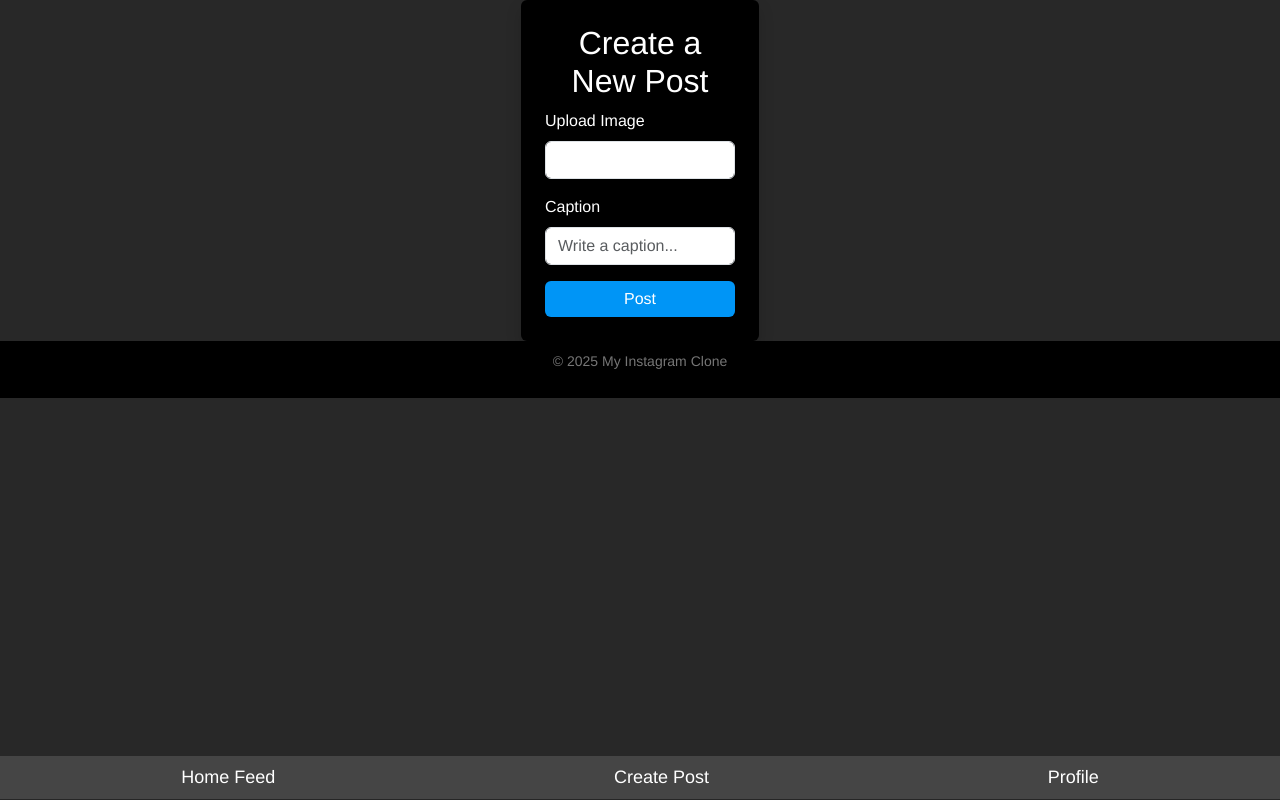
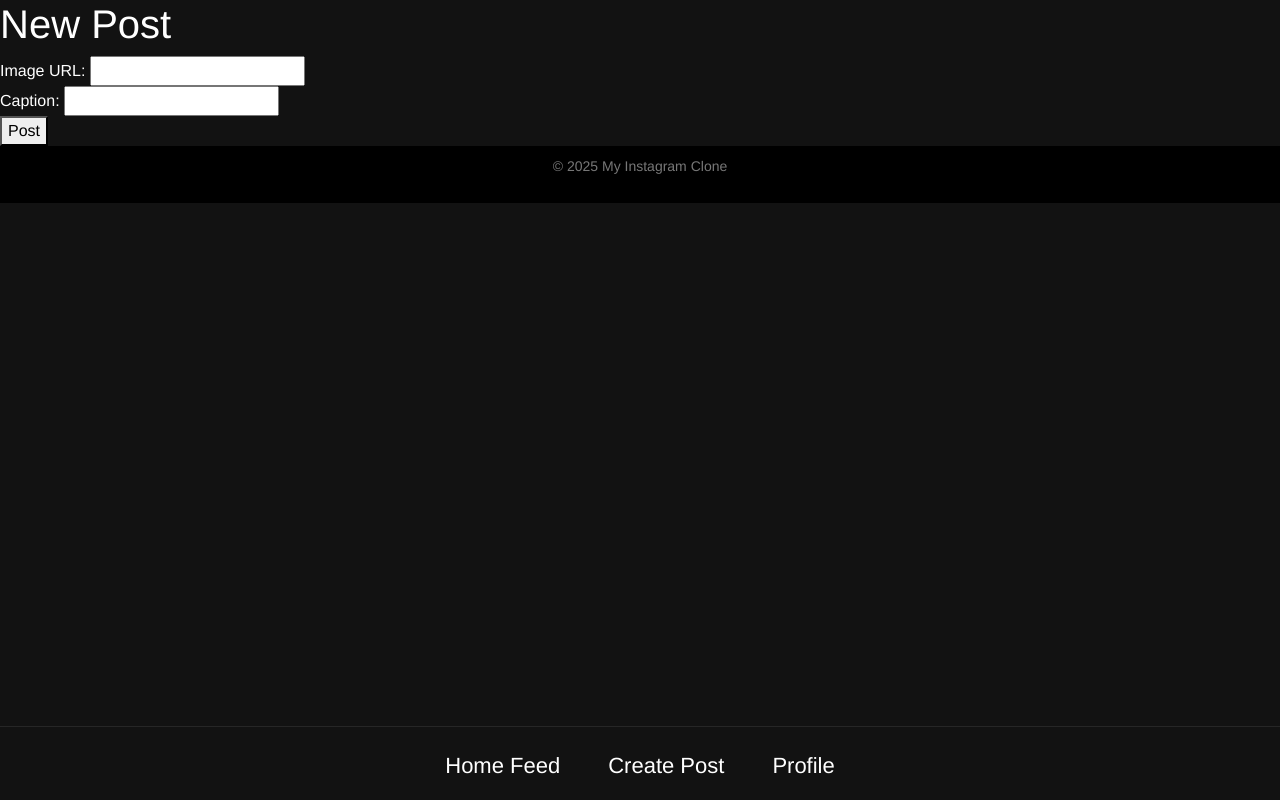
Before and after one commit to alejandroajuarez/instagram-frontend, a React (Vite) app: page /posts/new in a window 1280 px wide. Built offline with nearby package versions, Linux system fonts and the light colour scheme.

Commit message:
fixed navbar, fixed usernames not showing up on posts, added CSS for navbar

```diff
--- a/src/Header.jsx
+++ b/src/Header.jsx
@@ -1,19 +1,27 @@
-import { Nav } from "react-bootstrap";
-import { Link } from "react-router-dom";
-
 export function Header() {
   return (
-    <nav className="navbar fixed-bottom navbar-dark bg-black">
-      <div className="container-fluid d-flex justify-content-around">
-        <Nav.Link as={Link} to="/" className="nav-icon">
-          Home Feed
-        </Nav.Link>
-        <Nav.Link as={Link} to="/posts/new" className="nav-icon">
-          Create Post
-        </Nav.Link>
-        <Nav.Link as={Link} to="/login" className="nav-icon">
-          Profile
-        </Nav.Link>
+    <nav className="navbar navbar-expand fixed-bottom navbar-dark bg-black">
+      <div className="container">
+        <ul className="navbar-nav mx-auto">
+          <li className="nav-item px-3">
+            <a className="nav-link active" aria-current="page" href="/">
+              <i className="bi bi-house-door"></i>
+              <div>Home Feed</div>
+            </a>
+          </li>
+          <li className="nav-item px-3">
+            <a className="nav-link" href="/posts/new">
+              <i className="bi bi-plus-square"></i>
+              <div>Create Post</div>
+            </a>
+          </li>
+          <li className="nav-item px-3">
+            <a className="nav-link" href="/users">
+              <i className="bi bi-person"></i>
+              <div>Profile</div>
+            </a>
+          </li>
+        </ul>
       </div>
     </nav>
   );
--- a/src/PostsIndex.jsx
+++ b/src/PostsIndex.jsx
@@ -1,8 +1,27 @@
 export function PostsIndex({ posts }) {
   console.log(posts);
+  const uniqueUsers = [...new Set(posts.map(post => post.user))];
 
   return (
     <div id="posts-index" className="d-flex flex-column align-items-center">
+    <div className="stories-container w-100 mb-4 px-2" style={{ maxWidth: "500px" }}>
+      <div className="d-flex overflow-auto py-3 hide-scrollbar">
+        {uniqueUsers.map((user, index) => (
+          <div key={index} className="story-item me-3 d-flex flex-column align-items-center">
+            <div className="story-circle">
+              <div className="story-border">
+                <div className="story-image d-flex justify-content-center align-items-center bg-light text-dark">
+                  {user ? user.charAt(0).toUpperCase() : "???"}
+                </div>
+              </div>
+            </div>
+            <span className="story-username small mt-1">{user || "User"}</span>
+          </div>
+        ))}
+      </div>
+    </div>
+
+    {/* <div className="d-flex flex-column align-items-center"> */}
       <h1>Your Feed</h1>
       <div className="row w-100 d-flex justify-content-center">
         {posts.map((post) => (
@@ -15,7 +34,7 @@ export function PostsIndex({ posts }) {
                 style={{ width: "100%", height: "auto", objectFit: "cover" }}
               />
               <div className="card-body">
-                <h5 className="card-title">{post.user?.name || "Unknown User"}</h5>
+                <h5 className="card-title">{post.user || "Unknown User"}</h5>
                 <p className="card-text">{post.caption}</p>
               </div>
             </div>
--- a/src/PostsNew.jsx
+++ b/src/PostsNew.jsx
@@ -1,39 +1,50 @@
 import axios from 'axios';
-import { Container, Form, Button, Card } from 'react-bootstrap';
+// import { Container, Form, Button, Card } from 'react-bootstrap';
 
 export function PostsNew() {
   const handleCreate = (event) => {
     event.preventDefault();
     console.log("Creating a new post...");
-
     const params = new FormData(event.target);
-
     axios.post("http://localhost:3000/posts.json", params)
       .then((response) => {
         console.log("Post created:", response.data);
         window.location.href = '/'; // Redirect to home or feed after posting
       })
       .catch(error => {
-        console.error("Error creating post:", error);
+        console.error("Error creating post:", error.response);
       });
   };
 
   return (
-    <Container className="d-flex justify-content-center">
-      <Card className="p-4 shadow w-50">
-        <h2 className="text-center">Create a New Post</h2>
-        <Form onSubmit={handleCreate}>
-          <Form.Group className="mb-3">
-            <Form.Label>Upload Image</Form.Label>
-            <Form.Control type="text" name="image_url" required />
-          </Form.Group>
-          <Form.Group className="mb-3">
-            <Form.Label>Caption</Form.Label>
-            <Form.Control name="caption" type="text" placeholder="Write a caption..." required />
-          </Form.Group>
-          <Button variant="primary" type="submit" className="w-100">Post</Button>
-        </Form>
-      </Card>
-    </Container>
+  //   <Container className="d-flex justify-content-center">
+  //     <Card className="p-4 shadow w-50">
+  //       <h2 className="text-center">Create a New Post</h2>
+  //       <Form onSubmit={handleCreate}>
+  //         <Form.Group className="mb-3">
+  //           <Form.Label>Upload Image</Form.Label>
+  //           <Form.Control type="text" name="image_url" required />
+  //         </Form.Group>
+  //         <Form.Group className="mb-3">
+  //           <Form.Label>Caption</Form.Label>
+  //           <Form.Control name="caption" type="text" placeholder="Write a caption..." required />
+  //         </Form.Group>
+  //         <Button variant="primary" type="submit" className="w-100">Post</Button>
+  //       </Form>
+  //     </Card>
+  //   </Container>
+  // );
+      <div>
+        <h1>New Post</h1>
+          <form onSubmit={handleCreate}>
+            <div>
+              Image URL: <input name="image_url" type="text" required />
+            </div>
+            <div>
+              Caption: <input name="caption" type="text" required />
+            </div>
+            <button type='submit'>Post</button>
+          </form>
+      </div>
   );
 }
--- a/src/index.css
+++ b/src/index.css
@@ -1,6 +1,6 @@
 /* Dark mode background and text */
 body {
-  background-color: #282828;
+  background-color: #121212;
   color: #fff;
   font-family: "Helvetica Neue", Arial, sans-serif;
 }
@@ -11,10 +11,10 @@ body {
   margin: auto;
 }
 
-/* Navbar (Instagram style) */
 .navbar {
-  background-color: #454545 !important;
-  border-bottom: 1px solid #262626;
+  background-color: #121212 !important;
+  border-top: 1px solid #262626;
+  padding: 10px 0;
 }
 
 .navbar-brand {
@@ -23,14 +23,43 @@ body {
   font-weight: bold;
 }
 
+/* Center-aligned navbar items */
+.navbar .navbar-nav {
+  display: flex;
+  justify-content: center;
+  width: 100%;
+  max-width: 500px;
+  /* Limits width on larger screens */
+}
+
 .nav-link {
   color: #fff !important;
-  font-size: 18px;
+  font-size: 30px;
+  text-align: center;
+  padding: 8px 0;
+}
+
+/* Icon and label display */
+.navbar i {
+  font-size: 3.5rem;
+  display: block;
+  margin: 0 auto 4px;
+}
+
+.navbar .nav-link div {
+  font-size: 22px;
+}
+
+/* Add spacing between items */
+.navbar .nav-item {
+  display: flex;
+  flex-direction: column;
+  align-items: center;
 }
 
 /* Cards for posts */
 .card {
-  background-color: #000;
+  background-color: #121212;
   border: none;
   color: #fff;
 }
@@ -88,3 +117,61 @@ body {
   padding: 10px;
   font-size: 14px;
 }
+
+/* Story styles */
+.stories-container {
+  background-color: var(--ig-card-background, #121212);
+  border-radius: 8px;
+}
+
+.hide-scrollbar {
+  -ms-overflow-style: none;
+  /* IE and Edge */
+  scrollbar-width: none;
+  /* Firefox */
+}
+
+.hide-scrollbar::-webkit-scrollbar {
+  display: none;
+  /* Chrome, Safari, Opera */
+}
+
+.story-item {
+  width: 65px;
+}
+
+.story-circle {
+  position: relative;
+  width: 60px;
+  height: 60px;
+}
+
+.story-border {
+  width: 100%;
+  height: 100%;
+  border-radius: 50%;
+  background: linear-gradient(45deg, #f09433, #e6683c, #dc2743, #cc2366, #bc1888);
+  padding: 2px;
+  display: flex;
+  justify-content: center;
+  align-items: center;
+}
+
+.story-image {
+  width: calc(100% - 4px);
+  height: calc(100% - 4px);
+  border-radius: 50%;
+  border: 2px solid var(--ig-background, #121212);
+  overflow: hidden;
+  font-weight: bold;
+  font-size: 20px;
+}
+
+.story-username {
+  max-width: 65px;
+  overflow: hidden;
+  text-overflow: ellipsis;
+  white-space: nowrap;
+  text-align: center;
+  color: var(--ig-primary-text, #f5f5f5);
+}
```
